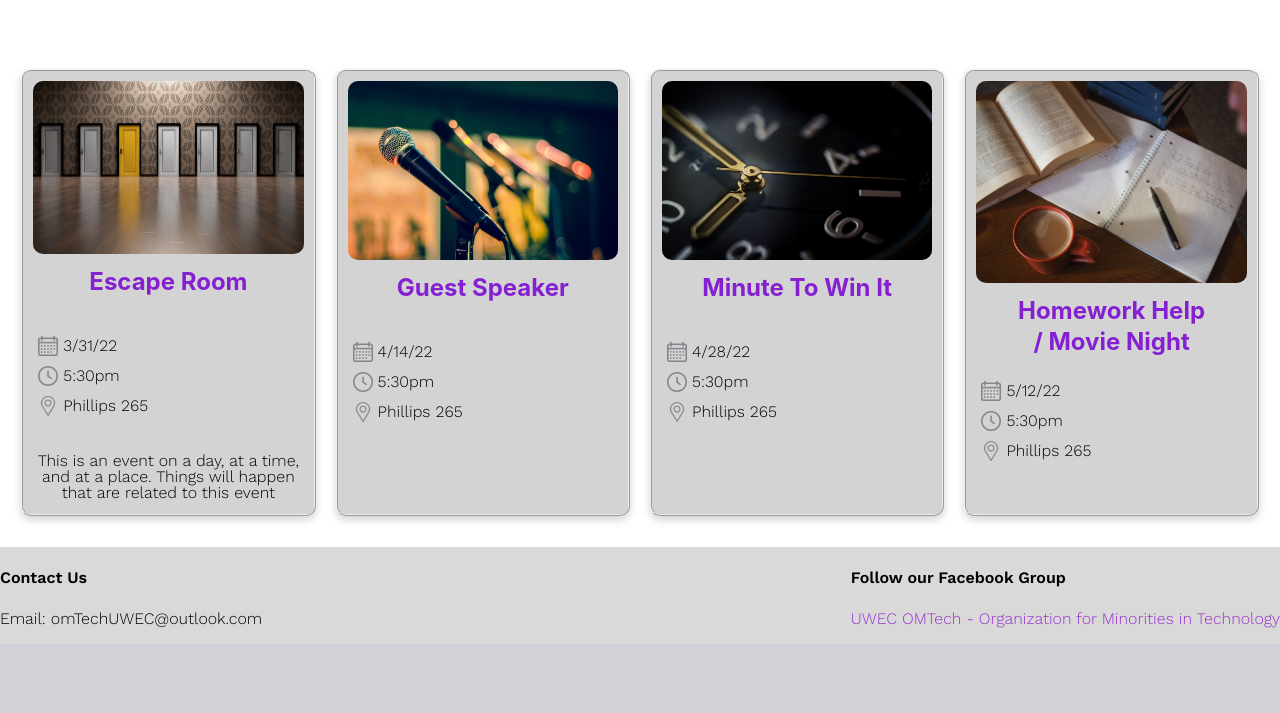
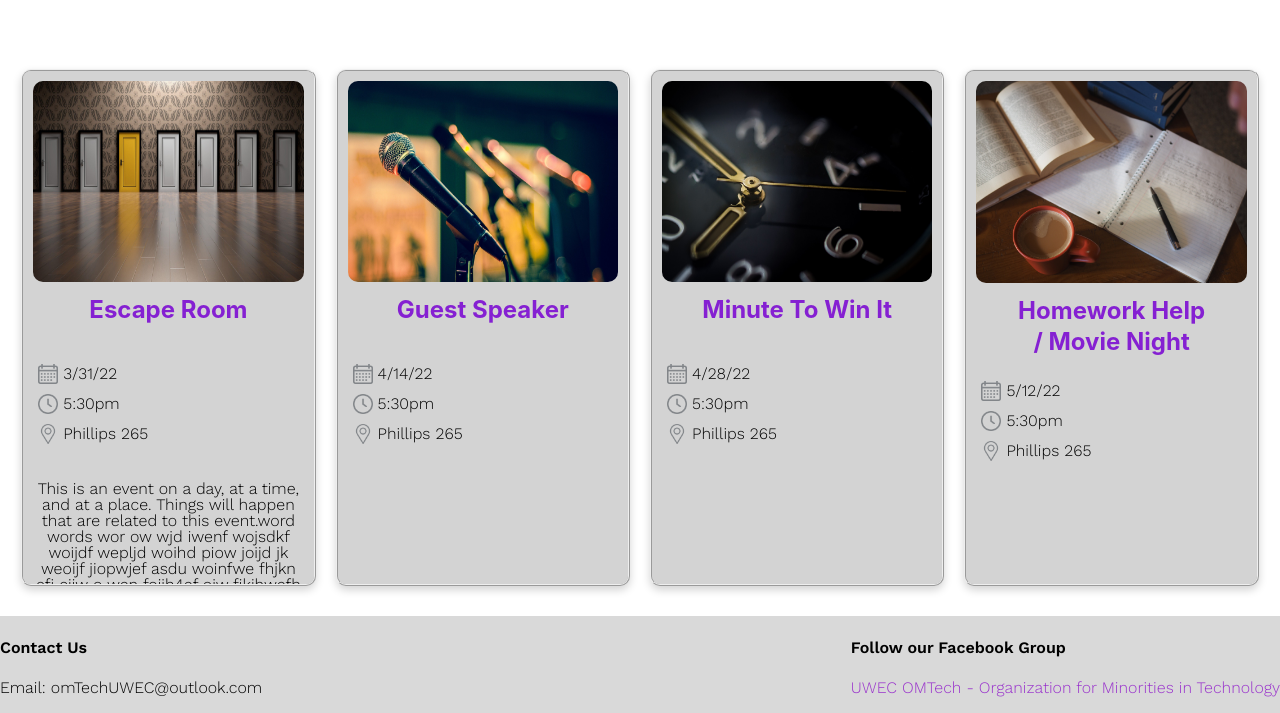
Before and after one commit to drewmore02/drewmore02, a PHP site: page /events.html in a window 1280 px wide. Shown: the part 171-884 px from the top of the page. Before the commit the page ends 799 px from the top, so only its background shows below. Run offline with PHP 8.4, Linux system fonts and the light colour scheme.

Commit message:
add overflow: scroll for card

```diff
--- a/CS268_Project1/events.css
+++ b/CS268_Project1/events.css
@@ -4,8 +4,6 @@
     justify-content: center;
     flex-direction: row;
     padding: 5% 0% 0% 0%;
-    flex: 1;
-    min-height: 100%;
 }
 
 .event-card {
@@ -13,7 +11,7 @@
     flex-direction: column;
     text-align: center;
     line-height: 1em;
-    flex: 1 1 25%;
+    flex: 0 1 25%;
     border-style: ridge;
     border-radius: 10px;
     border-width: 2px;
@@ -22,7 +20,7 @@
     box-shadow: 0 4px 8px 0 lightgray;
     background-color: lightgrey;
     margin: 5px 10px;
-    min-height: 100%;
+    overflow: scroll;
 }
 
 .event-image {
--- a/CS268_Project1/events.html
+++ b/CS268_Project1/events.html
@@ -51,7 +51,7 @@
             <div class="event-line"><img class="card-icons" src="omtechPhotos/clock.png"> 5:30pm</div>
             <div class="event-line"><img class="card-icons" src="omtechPhotos/pin.png"> Phillips 265</div>
             <br>
-            <p>This is an event on a day, at a time, and at a place. Things will happen that are related to this event</p>
+            <p>This is an event on a day, at a time, and at a place. Things will happen that are related to this event.word words wor ow wjd iwenf wojsdkf woijdf wepljd woihd  piow joijd jk weoijf jiopwjef asdu woinfwe fhjkn efj eiiw o wen foijh4ef oiw fikjhwefh wdfkj oref ie jlw4trjh oh4 kfjp4t joikjr jio34j jti krjg vnskd ljvslw</p>
         </div>
         <div class="event-card">
             <img class="event-image" src="omtechPhotos/guestspeaker.jpg">
```
